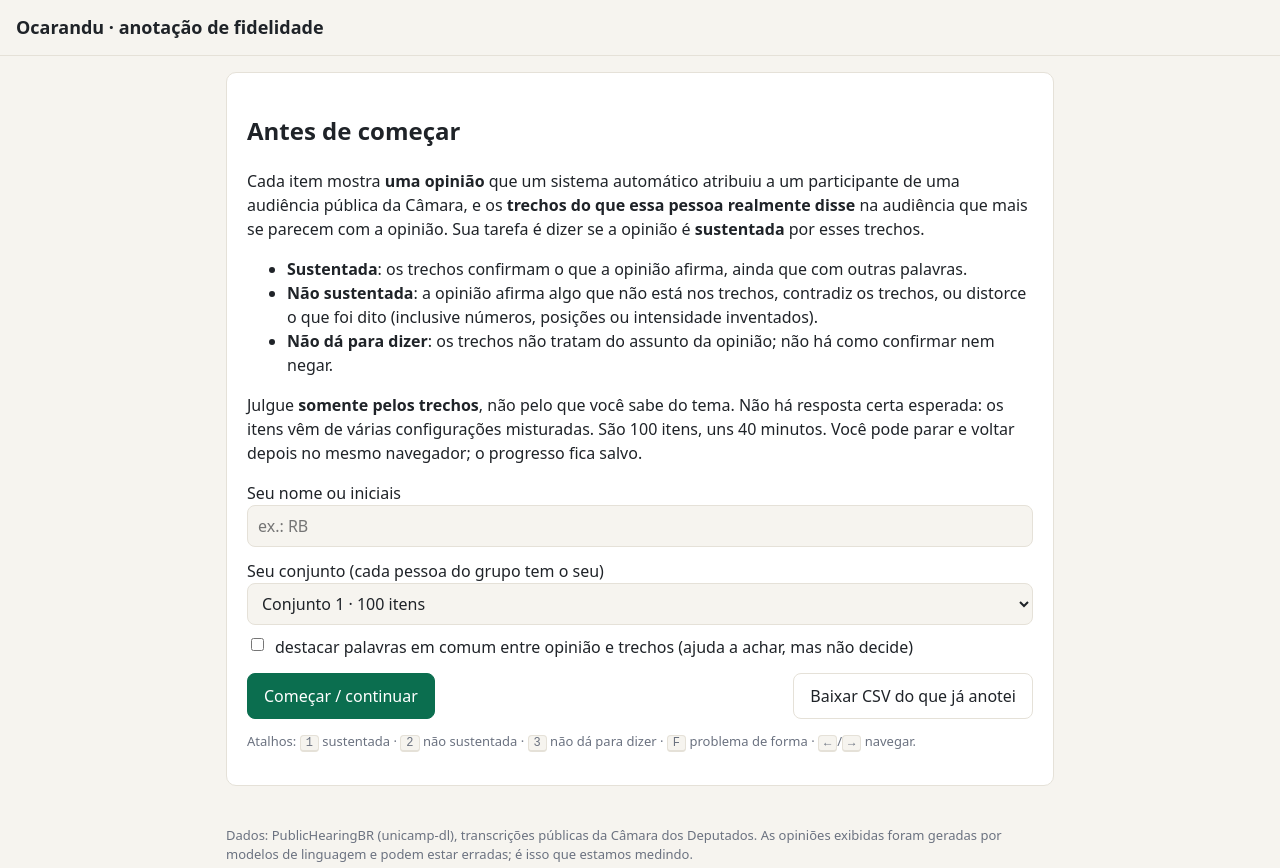
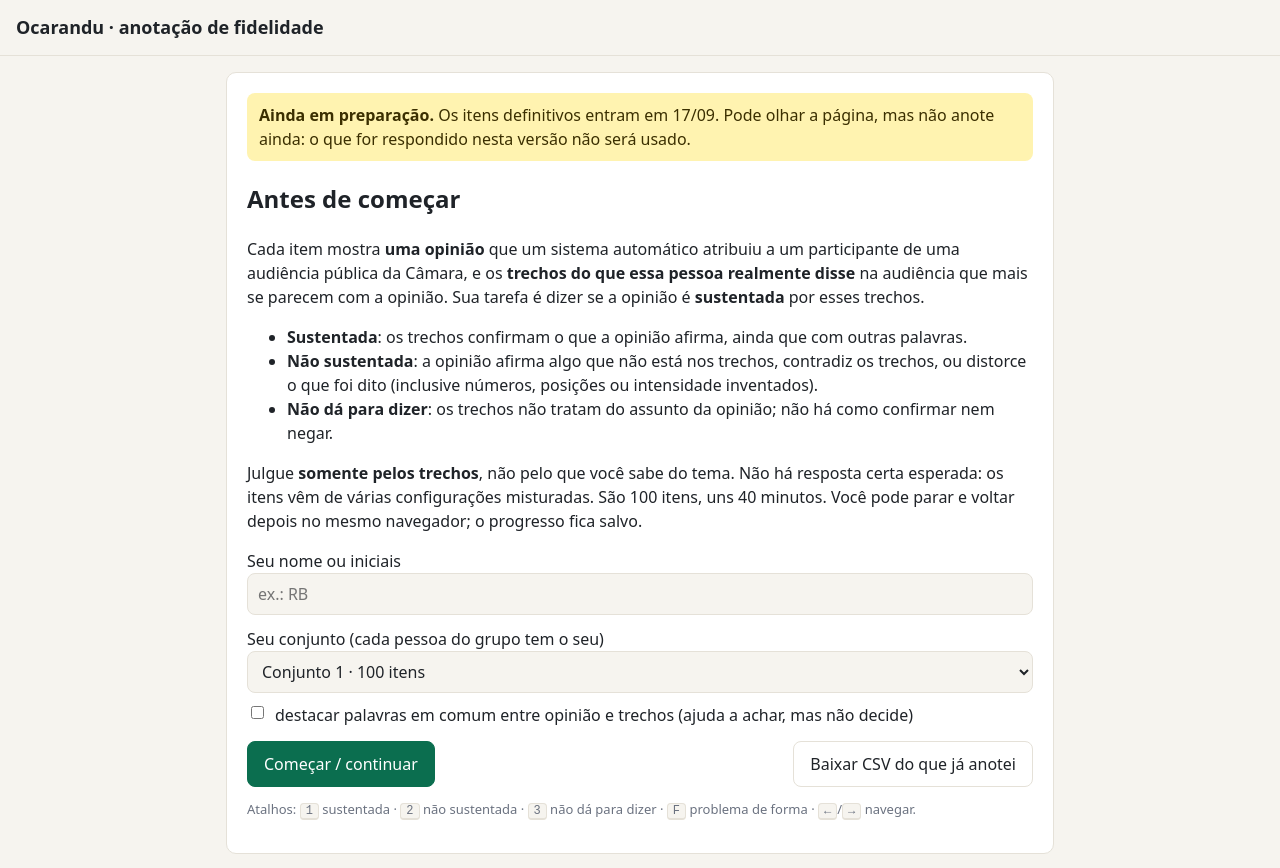
Before and after one commit to RamiroNB/ocarandu.annotation.io, a plain HTML site: page index.html in a window 1280 px wide. Shown: the top 868 px of the page. Drawn offline with Linux system fonts and the light colour scheme.

Commit message:
Notice: items not final yet

```diff
--- a/index.html
+++ b/index.html
@@ -15,6 +15,7 @@
 <main>
   <!-- Tela 1: início -->
   <section id="screen-start" class="card">
+    <p id="notice" style="background:#fff3b0;color:#3b2f00;padding:10px 12px;border-radius:8px;margin:0 0 12px"><b>Ainda em preparação.</b> Os itens definitivos entram em 17/09. Pode olhar a página, mas não anote ainda: o que for respondido nesta versão não será usado.</p>
     <h2>Antes de começar</h2>
     <p>Cada item mostra <b>uma opinião</b> que um sistema automático atribuiu a um participante de uma audiência pública da Câmara, e os <b>trechos do que essa pessoa realmente disse</b> na audiência que mais se parecem com a opinião. Sua tarefa é dizer se a opinião é <b>sustentada</b> por esses trechos.</p>
     <ul>
```
